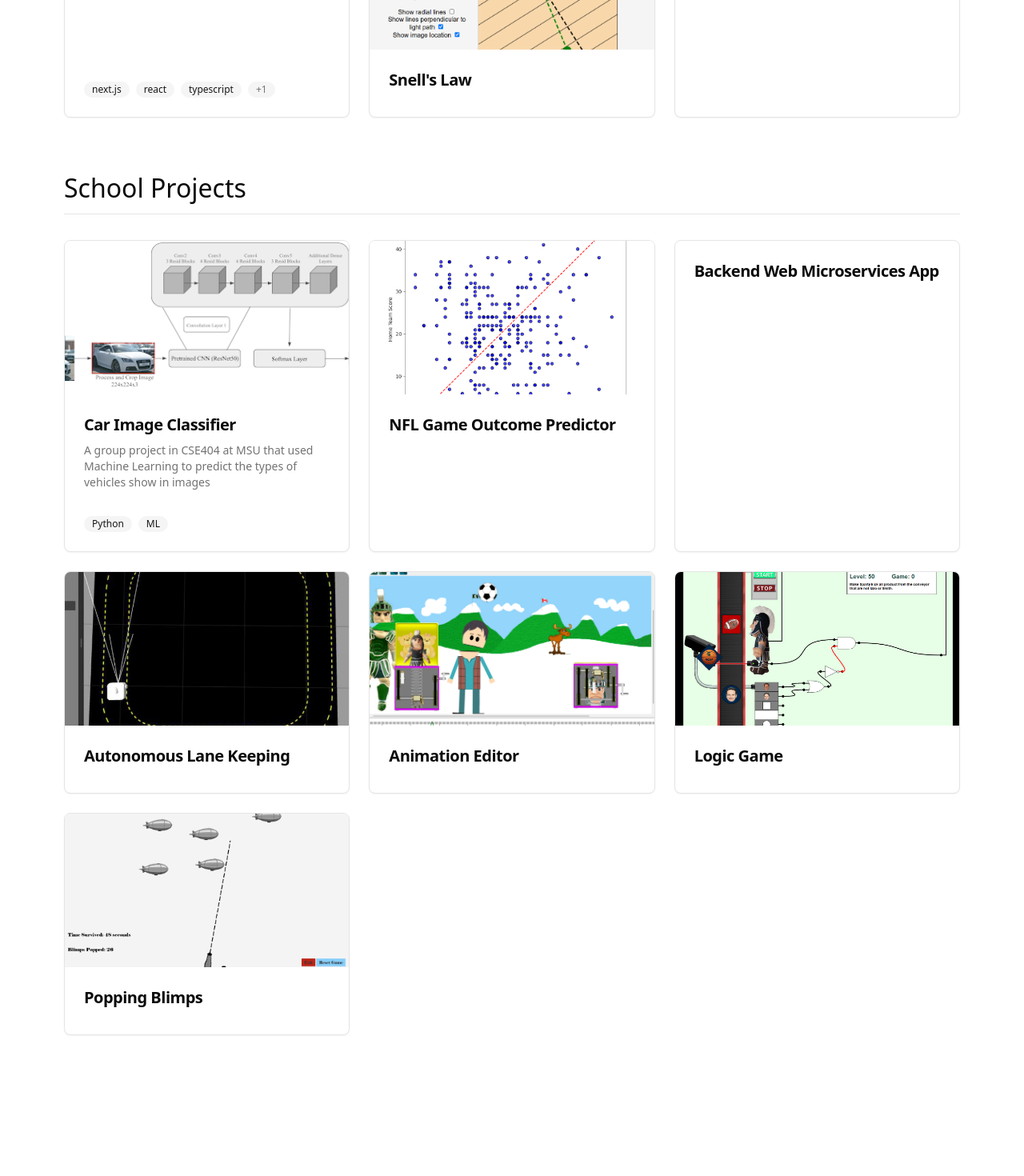
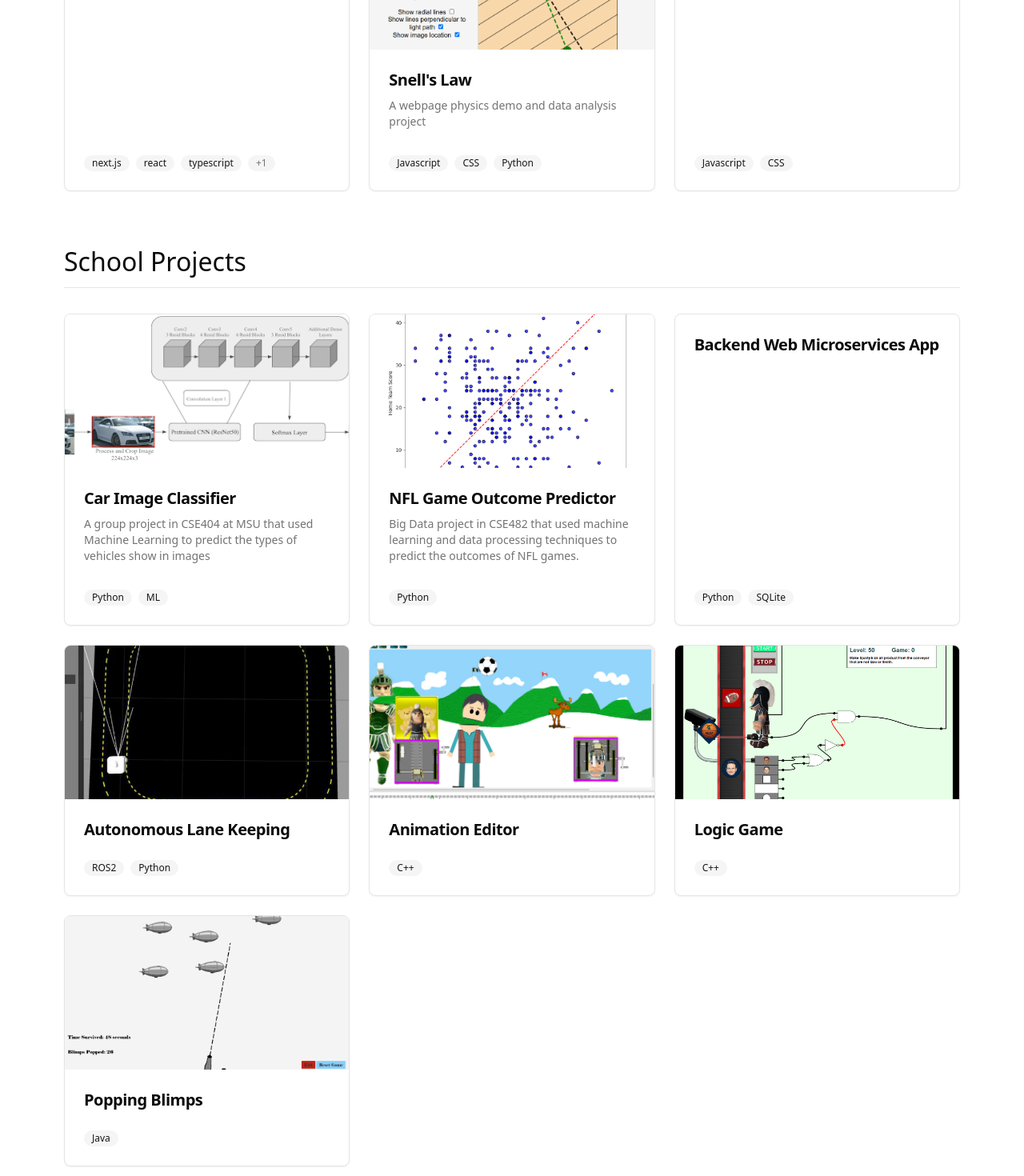
Before and after one commit to qfransen/qfransen.github.io, a Next.js app: page /projects in a window 1280 px wide. Shown: the part 460-1930 px from the top of the page at 80% size. Before the commit the page ends 1850 px from the top, so only its background shows below. Built offline with nearby package versions, Linux system fonts and the light colour scheme.

Commit message:
Description updates

```diff
--- a/src/app/projects/page.tsx
+++ b/src/app/projects/page.tsx
@@ -26,8 +26,14 @@ export default function Page() {
             "You're looking at it right now",
             ["next.js", "react", "typescript", "tailwindcss"],
           )}
-          {createProject("Snell's Law", "snells.png", undefined, undefined)}
-          {createProject("LeCalculator", undefined, undefined, undefined)}
+          {createProject("Snell's Law",
+            "snells.png",
+            "A webpage physics demo and data analysis project",
+            ["Javascript", "CSS", "Python"])}
+          {createProject("LeCalculator",
+            undefined,
+            "A personal project calculator and unit converter with built in Easter Eggs",
+            ["Javascript", "CSS"])}
         </div>
       </section>
 
@@ -44,29 +50,30 @@ export default function Page() {
           {createProject(
             "NFL Game Outcome Predictor",
             "football-scores.png",
-            undefined,
-            undefined,
+            "Big Data project in CSE482 that used machine learning and data processing " +
+            "techniques to predict the outcomes of NFL games.",
+            ["Python"],
           )}
           {createProject(
             "Backend Web Microservices App",
             undefined,
             undefined,
-            undefined,
+            ["Python", "SQLite"],
           )}
           {createProject(
             "Autonomous Lane Keeping",
             "autonomous1.png",
             undefined,
-            undefined,
+            ["ROS2", "Python"],
           )}
           {createProject(
             "Animation Editor",
             "animation.png",
             undefined,
-            undefined,
+            ["C++"],
           )}
-          {createProject("Logic Game", "logic-game.png", undefined, undefined)}
-          {createProject("Popping Blimps", "blimps.png", undefined, undefined)}
+          {createProject("Logic Game", "logic-game.png", undefined, ["C++"])}
+          {createProject("Popping Blimps", "blimps.png", undefined, ["Java"])}
         </div>
       </section>
     </div>
```
